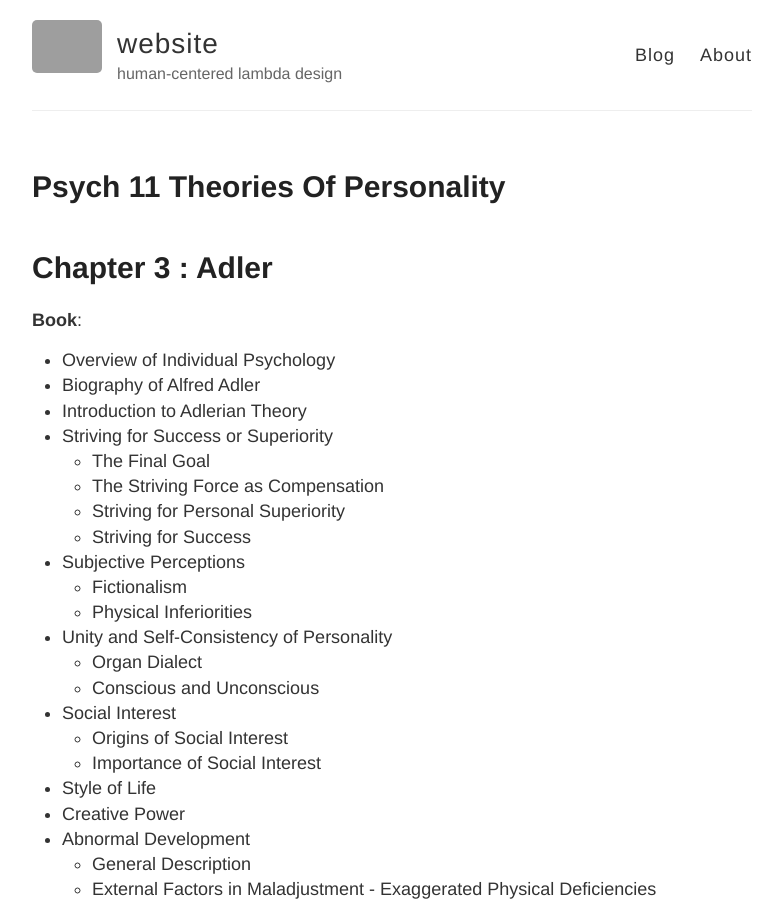
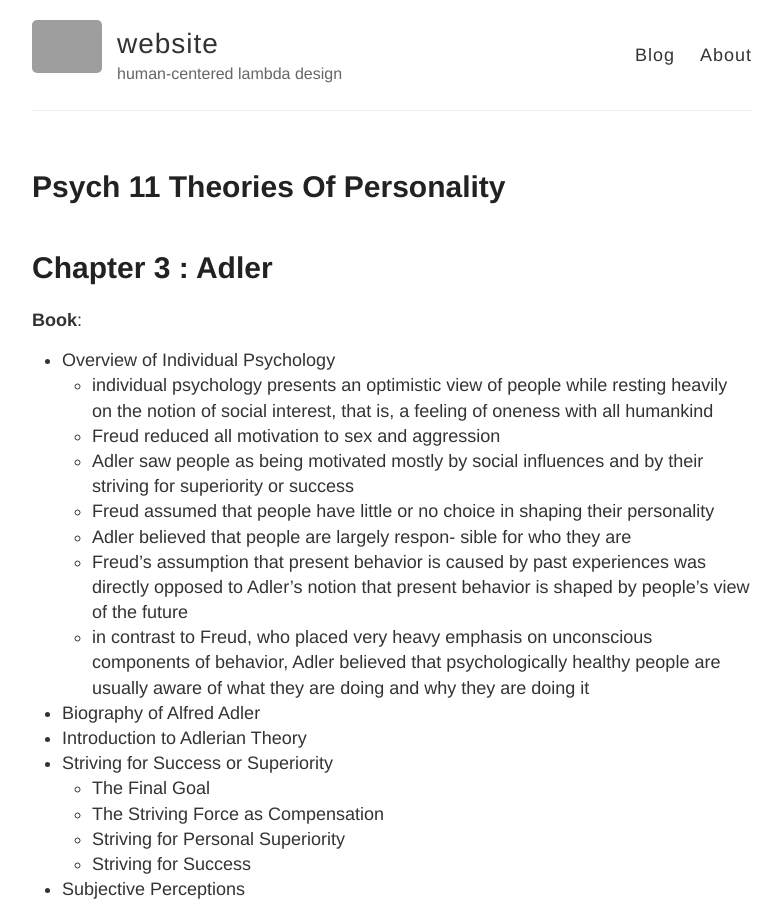
Before and after one commit to RONNCC/ronncc.github, a Jekyll site: the page built from _posts/2020-02-06-psych-11-theories-of-personality.md, in a window 1280 px wide and 900 px high. Shown: the whole window, without its empty margins (248-1030 px from the left). Built offline with Jekyll 4.4.1, drawn with Linux system fonts in a browser that asks for light colours; our own code applies the rules of GitHub Pages for plain Markdown files; comment, search, counter and statistics services are not loaded; grey boxes are pictures that could not be loaded.

Commit message:
Update 2020-02-06-psych-11-theories-of-personality.md

```diff
--- a/_posts/2020-02-06-psych-11-theories-of-personality.md
+++ b/_posts/2020-02-06-psych-11-theories-of-personality.md
@@ -6,6 +6,14 @@ published: true
 
 **Book**:
 - Overview of Individual Psychology
+	- individual psychology presents an optimistic view of people while resting heavily on the notion of social interest, that is, a feeling of oneness with all humankind
+    -  Freud reduced all motivation to sex and aggression
+    - Adler saw people as being motivated mostly by social influences and by their striving for superiority or success
+    - Freud assumed that people have little or no choice in shaping their personality
+    - Adler believed that people are largely respon- sible for who they are
+    - Freud’s assumption that present behavior is caused by past experiences was directly opposed to Adler’s notion that present behavior is shaped by people’s view of the future
+    - in contrast to Freud, who placed very heavy emphasis on unconscious components of behavior, Adler believed that psychologically healthy people are usually aware of what they are doing and why they are doing it
+
 - Biography of Alfred Adler
 - Introduction to Adlerian Theory
 - Striving for Success or Superiority
```
